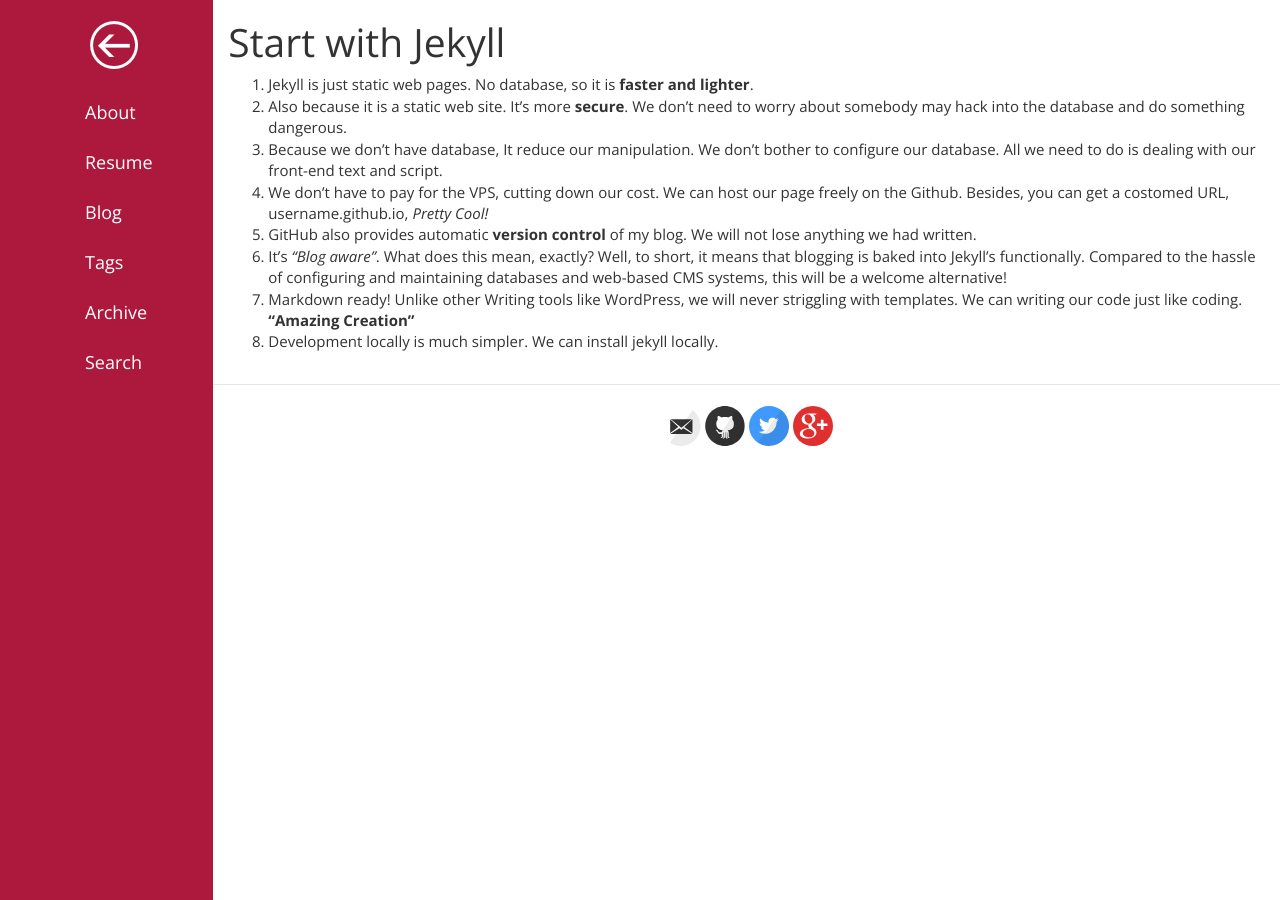
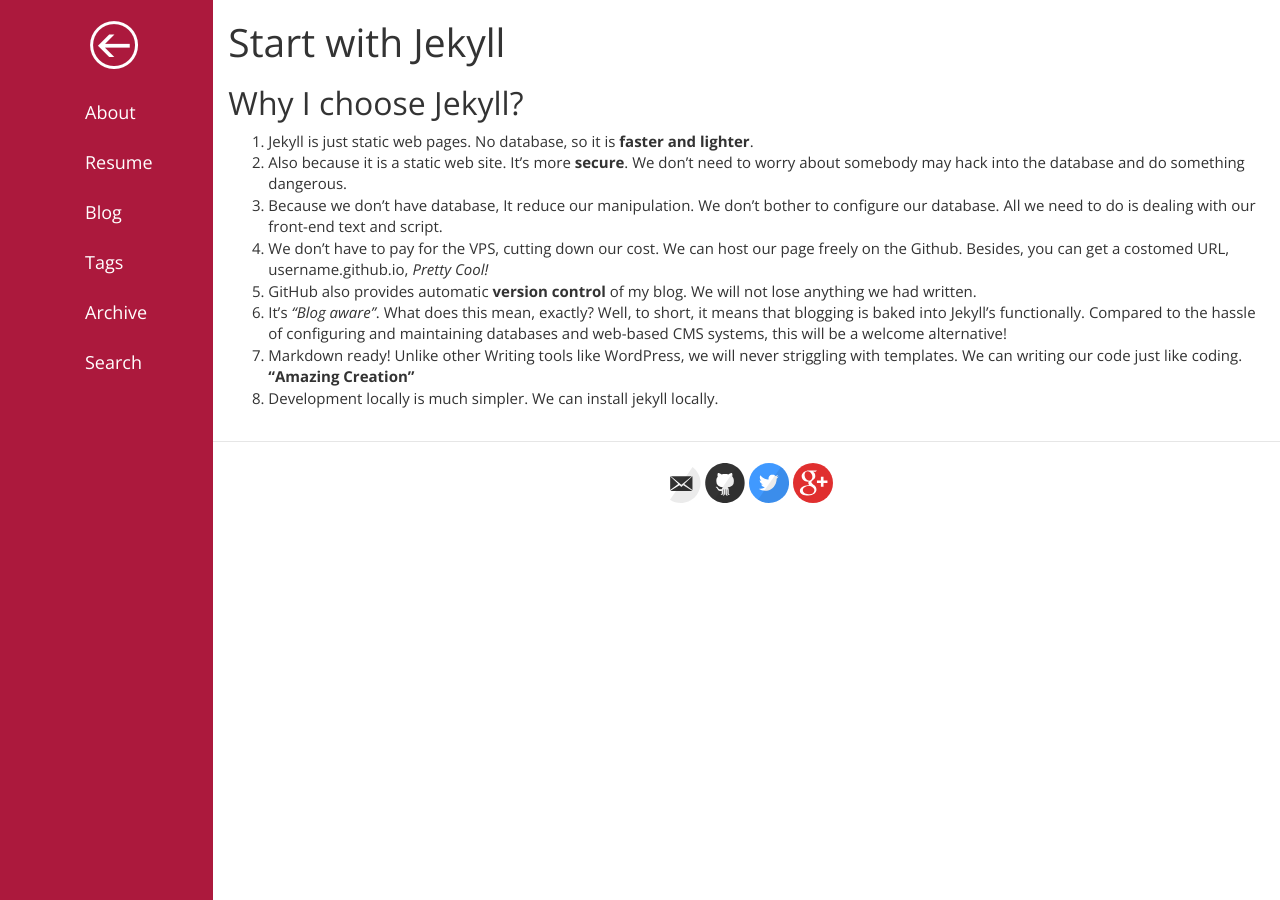
Before and after one commit to ZhuFengdaaa/ZhuFengdaaa.github.io, a Jekyll site: the page built from resume/index.md, in a window 1280 px wide. Built offline with Jekyll 4.4.1, drawn with Linux system fonts in a browser that asks for light colours; some of the changed lines change nothing that is shown.

Commit message:
2015-01-02-16-13-49

```diff
--- a/_config.yml
+++ b/_config.yml
@@ -26,7 +26,7 @@
 - text: Archive
   url : /archive/
 - text: Search
-  url : /search.html/
+  url : /search/
 
 # Author Details
 author:         'ZhuFengdaaa'
--- a/resume/index.md
+++ b/resume/index.md
@@ -4,7 +4,7 @@
 description: Why I choose Jekyll
 theme: red
 ---
-
+## Why I choose Jekyll?
 1. Jekyll is just static web pages. No database, so it is  **faster and lighter**.
 2. Also because it is a static web site. It's more **secure**. We don't need to worry about somebody may hack into the database and do something dangerous.
 3. Because we don't have database, It reduce our manipulation. We don't bother to configure our database. All we need to do is dealing with our front-end text and script.
```
